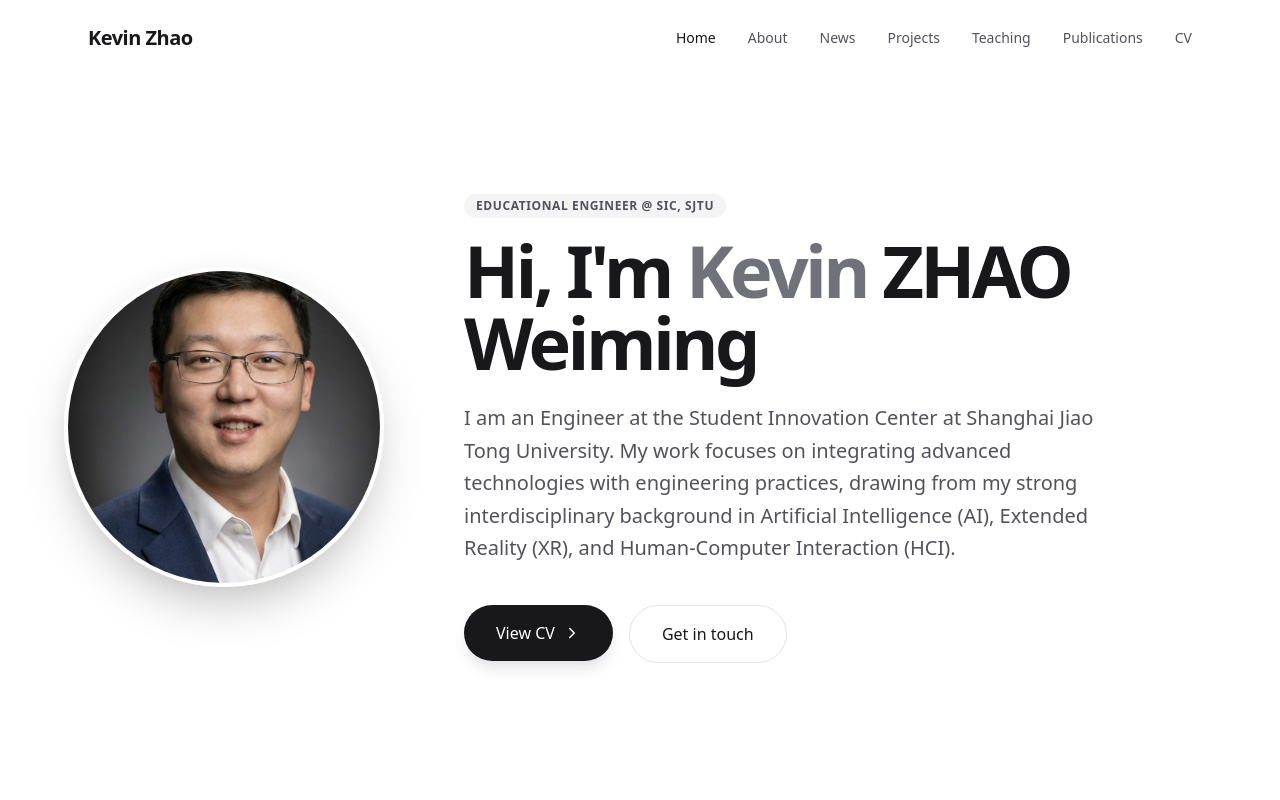
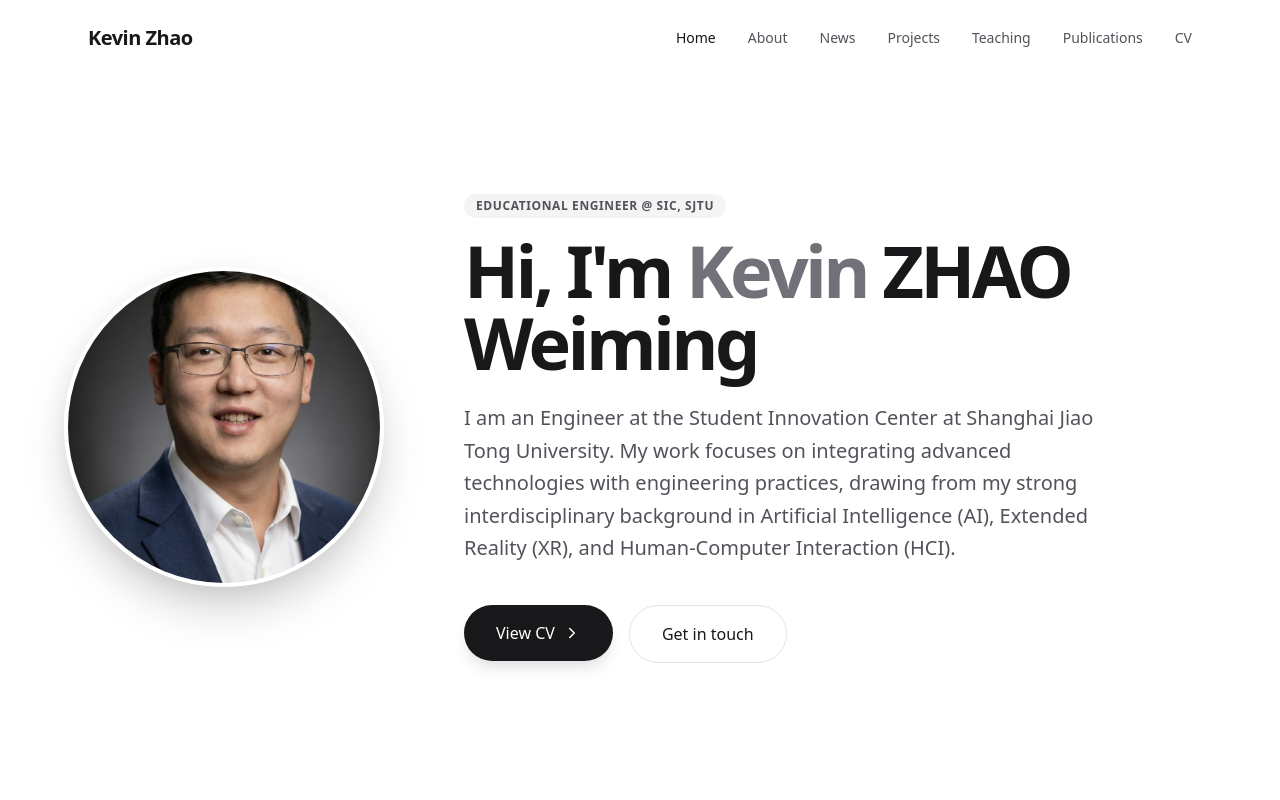
Before and after one commit to zwm0426/zwm0426.github.io, an Astro site: page / in a window 1280 px wide. Shown: the top 800 px of the page. Built offline with nearby package versions, Linux system fonts and the light colour scheme; Astro itself is replaced by a stand-in of ours.

Commit message:
Update Hero.tsx

```diff
--- a/src/components/Hero.tsx
+++ b/src/components/Hero.tsx
@@ -18,7 +18,7 @@ const Hero = () => {
             <img
               src={avatarImg.src}
               alt="Kevin ZHAO Weiming"
-              className="relative w-64 h-64 md:w-80 md:h-80 rounded-full object-cover object-[30%_35%] border-4 border-white shadow-2xl transition-transform duration-500 group-hover:scale-[1.02]"
+              className="relative w-64 h-64 md:w-80 md:h-80 rounded-full object-cover object-[30%_40%] border-4 border-white shadow-2xl transition-transform duration-500 group-hover:scale-[1.02]"
             />
           </div>
         </motion.div>
```
